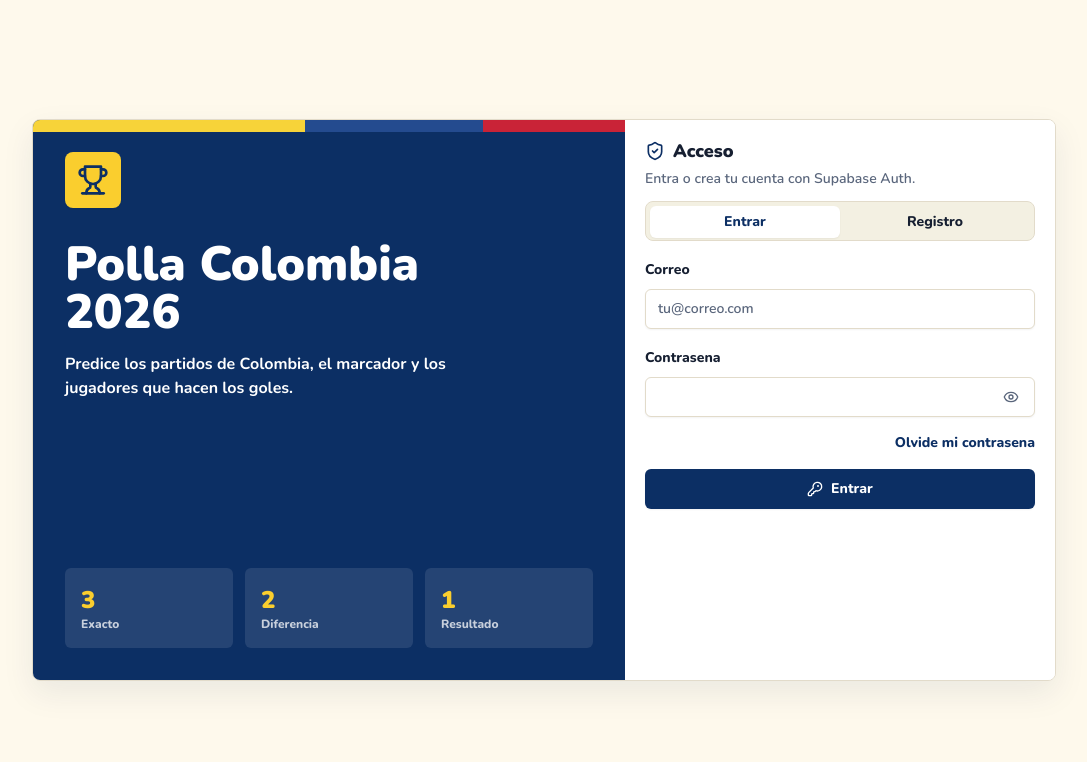
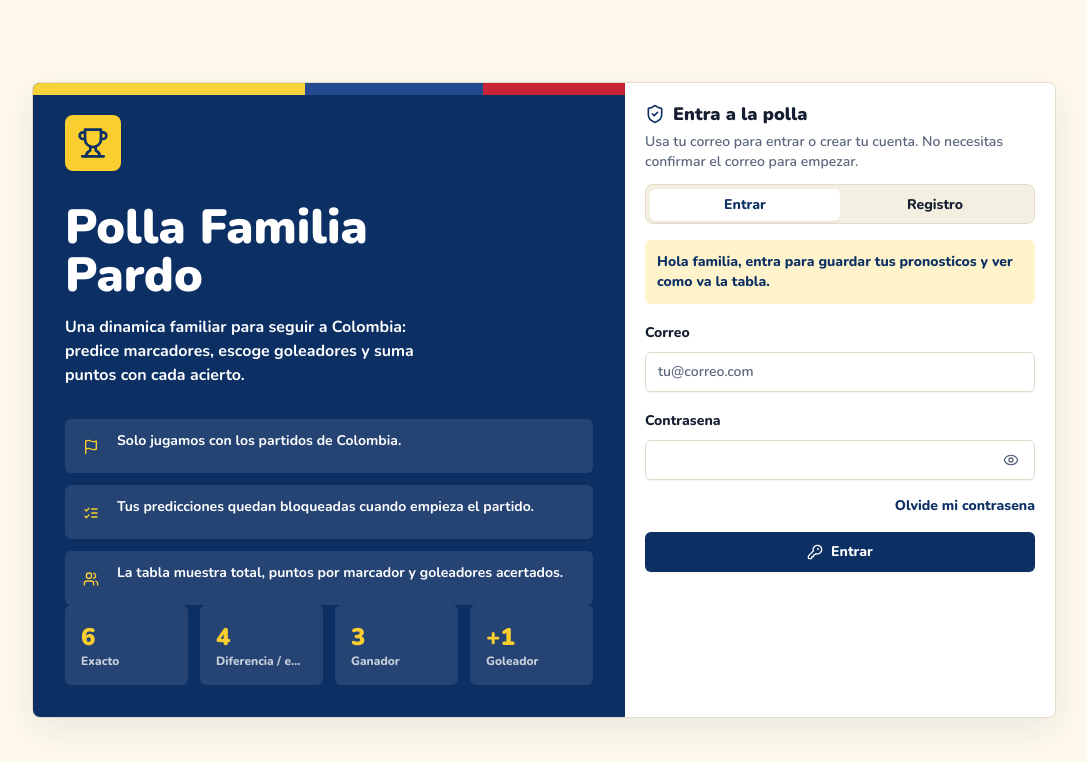
Before and after one commit to danielpardop/polla_familipardo, a React (Vite) app: page /login in a window 1280 px wide. Shown: the top 762 px of the page, without its empty margins (96-1183 px from the left). Built offline with nearby package versions, Linux system fonts and the light colour scheme; no server answers.

Commit message:
Improve login copy and family UX

```diff
--- a/src/pages/Login.tsx
+++ b/src/pages/Login.tsx
@@ -1,5 +1,5 @@
-import { FormEvent, useState } from "react";
-import { Eye, EyeOff, KeyRound, ShieldCheck, Trophy, UserPlus } from "lucide-react";
+import { FormEvent, type ReactNode, useState } from "react";
+import { Eye, EyeOff, Flag, KeyRound, ListChecks, ShieldCheck, Trophy, UserPlus, Users } from "lucide-react";
 import { toast } from "sonner";
 import { Button } from "@/components/ui/button";
 import { Card, CardContent, CardDescription, CardHeader, CardTitle } from "@/components/ui/card";
@@ -75,14 +75,15 @@ export function Login() {
               <Trophy className="h-6 w-6" />
             </div>
             <div className="min-w-0">
-              <h1 className="text-2xl font-black leading-tight">Polla Colombia 2026</h1>
-              <p className="mt-1 text-xs font-bold text-white/78">Marcador y goleadores de Colombia.</p>
+              <h1 className="text-2xl font-black leading-tight">Polla Familia Pardo</h1>
+              <p className="mt-1 text-xs font-bold text-white/78">Pronosticos de Colombia para jugar en familia.</p>
             </div>
           </div>
-          <div className="mt-4 grid grid-cols-3 gap-2">
-            <ScoreRule value="3" label="Exacto" />
-            <ScoreRule value="2" label="Diferencia" />
-            <ScoreRule value="1" label="Resultado" />
+          <div className="mt-4 grid grid-cols-2 gap-2">
+            <ScoreRule value="6" label="Marcador exacto" />
+            <ScoreRule value="4" label="Diferencia o empate" />
+            <ScoreRule value="3" label="Solo ganador" />
+            <ScoreRule value="+1" label="Por goleador" />
           </div>
         </section>
         <section className="relative hidden min-h-[560px] bg-primary p-8 text-primary-foreground lg:flex lg:flex-col lg:justify-between">
@@ -91,15 +92,21 @@ export function Login() {
             <div className="grid h-14 w-14 place-items-center rounded-lg bg-secondary text-primary shadow-sm">
               <Trophy className="h-8 w-8" />
             </div>
-            <h1 className="mt-8 max-w-md text-5xl font-black leading-none">Polla Colombia 2026</h1>
+            <h1 className="mt-8 max-w-md text-5xl font-black leading-none">Polla Familia Pardo</h1>
             <p className="mt-4 max-w-sm text-base font-bold text-white/78">
-              Predice los partidos de Colombia, el marcador y los jugadores que hacen los goles.
+              Una dinamica familiar para seguir a Colombia: predice marcadores, escoge goleadores y suma puntos con cada acierto.
             </p>
+            <div className="mt-8 grid gap-3 text-sm font-bold text-white/82">
+              <LoginNote icon={<Flag className="h-4 w-4" />} text="Solo jugamos con los partidos de Colombia." />
+              <LoginNote icon={<ListChecks className="h-4 w-4" />} text="Tus predicciones quedan bloqueadas cuando empieza el partido." />
+              <LoginNote icon={<Users className="h-4 w-4" />} text="La tabla muestra total, puntos por marcador y goleadores acertados." />
+            </div>
           </div>
-          <div className="grid grid-cols-3 gap-3">
-            <ScoreRule value="3" label="Exacto" />
-            <ScoreRule value="2" label="Diferencia" />
-            <ScoreRule value="1" label="Resultado" />
+          <div className="grid grid-cols-4 gap-3">
+            <ScoreRule value="6" label="Exacto" />
+            <ScoreRule value="4" label="Diferencia / empate" />
+            <ScoreRule value="3" label="Ganador" />
+            <ScoreRule value="+1" label="Goleador" />
           </div>
         </section>
 
@@ -107,9 +114,13 @@ export function Login() {
           <CardHeader className="p-4 pb-3 sm:p-5 sm:pb-3">
             <CardTitle className="flex items-center gap-2">
               <ShieldCheck className="h-5 w-5 text-primary" />
-              Acceso
+              Entra a la polla
             </CardTitle>
-            <CardDescription>{showRecovery ? "Recibe un enlace para cambiar tu contrasena." : "Entra o crea tu cuenta con Supabase Auth."}</CardDescription>
+            <CardDescription>
+              {showRecovery
+                ? "Te enviamos un enlace para crear una contrasena nueva."
+                : "Usa tu correo para entrar o crear tu cuenta. No necesitas confirmar el correo para empezar."}
+            </CardDescription>
           </CardHeader>
           <CardContent>
             <Tabs defaultValue="login">
@@ -121,7 +132,7 @@ export function Login() {
                 {showRecovery ? (
                   <form className="space-y-4" onSubmit={handlePasswordReset}>
                     <div className="rounded-md border bg-muted/65 p-3 text-sm font-bold text-muted-foreground">
-                      Escribe el correo de tu cuenta y te enviaremos el enlace para crear una contrasena nueva.
+                      Escribe el correo con el que te registraste y te enviaremos el enlace para recuperar el acceso.
                     </div>
                     <div className="space-y-2">
                       <Label htmlFor="reset-email">Correo</Label>
@@ -144,6 +155,9 @@ export function Login() {
                   </form>
                 ) : (
                   <form className="space-y-4" onSubmit={handleLogin}>
+                    <div className="rounded-md bg-secondary/25 p-3 text-sm font-extrabold text-primary">
+                      Hola familia, entra para guardar tus pronosticos y ver como va la tabla.
+                    </div>
                     <AuthFields email={email} password={password} setEmail={setEmail} setPassword={setPassword} />
                     <div className="flex justify-end">
                       <button
@@ -163,6 +177,9 @@ export function Login() {
               </TabsContent>
               <TabsContent value="register">
                 <form className="space-y-4" onSubmit={handleRegister}>
+                  <div className="rounded-md bg-muted/65 p-3 text-sm font-bold text-muted-foreground">
+                    Crea tu cuenta con tu nombre para que la familia te reconozca en la tabla.
+                  </div>
                   <div className="space-y-2">
                     <Label htmlFor="register-name">Nombre completo</Label>
                     <Input
@@ -193,6 +210,15 @@ function ScoreRule({ value, label }: { value: string; label: string }) {
     <div className="min-w-0 rounded-md bg-white/10 p-3 sm:p-4">
       <p className="text-xl font-black text-secondary sm:text-2xl">{value}</p>
       <p className="truncate text-[11px] font-extrabold text-white/75 sm:text-xs">{label}</p>
+    </div>
+  );
+}
+
+function LoginNote({ icon, text }: { icon: ReactNode; text: string }) {
+  return (
+    <div className="flex items-start gap-3 rounded-md bg-white/10 p-3">
+      <span className="mt-0.5 grid h-7 w-7 shrink-0 place-items-center rounded-md bg-white/12 text-secondary">{icon}</span>
+      <span>{text}</span>
     </div>
   );
 }
```
